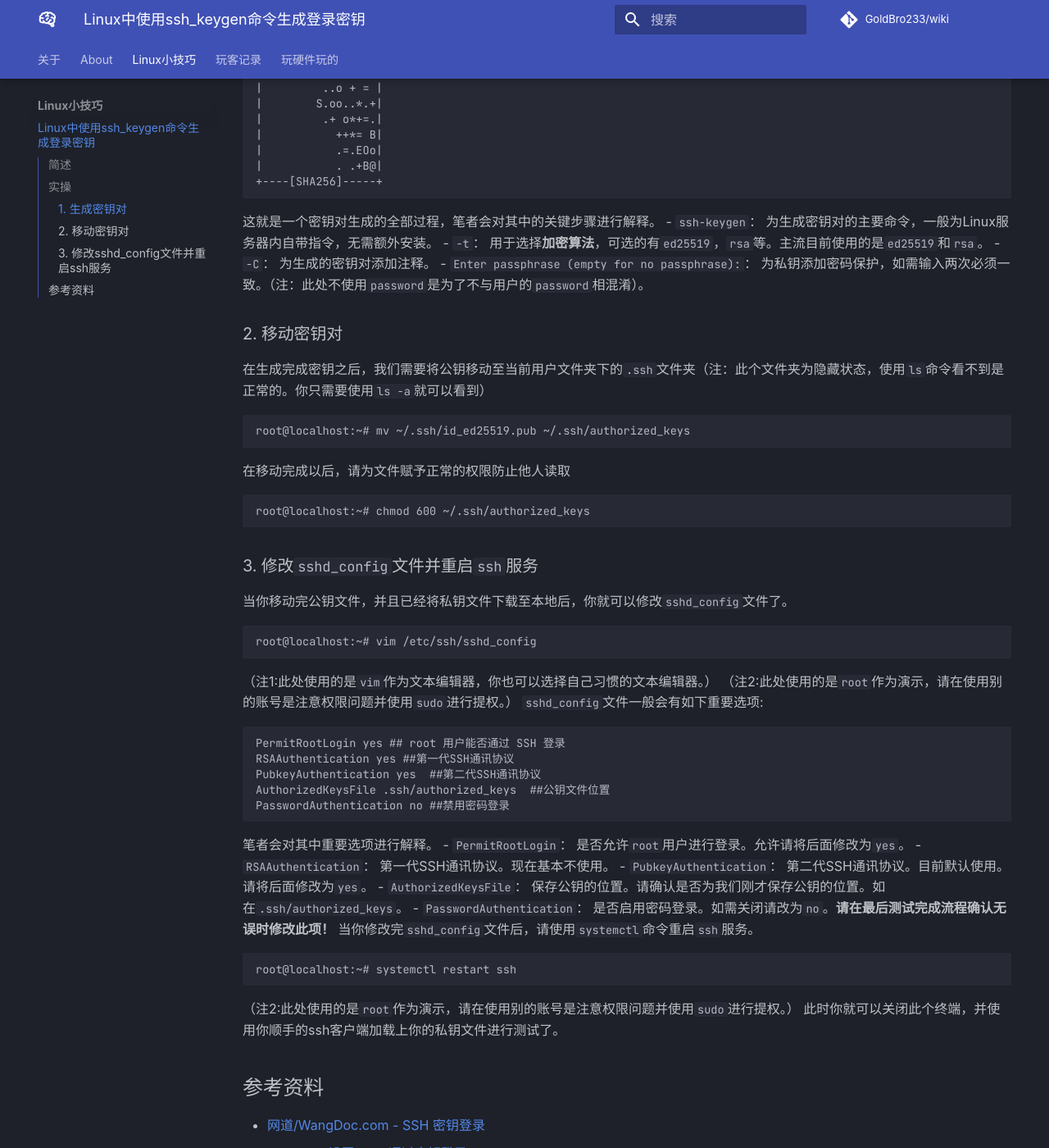
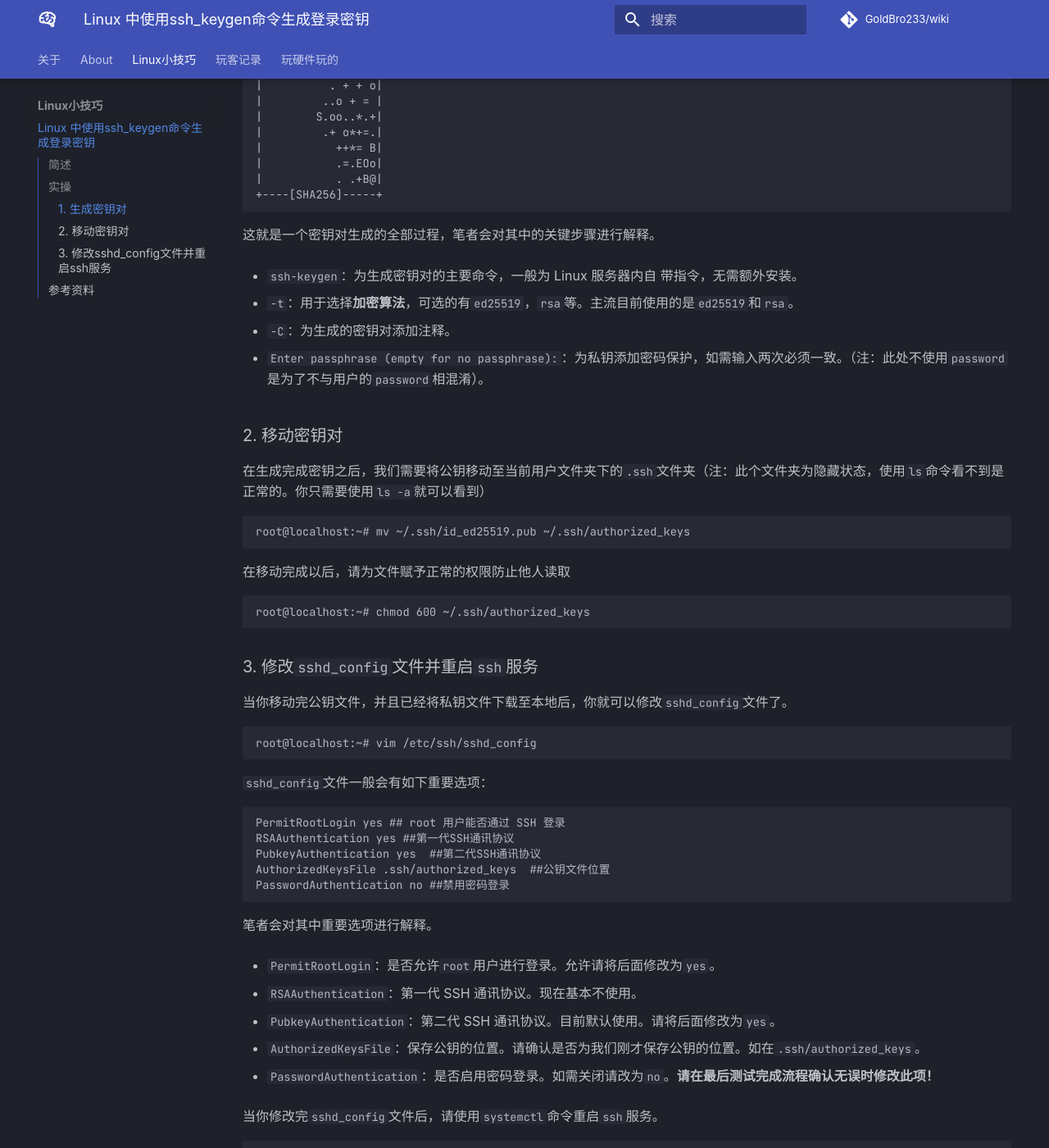
Before and after one commit to GoldBro233/wiki, an MkDocs documentation site: the page built from docs/Linux小技巧/Linux使用密钥登录.md, in a window 1280 px wide and 1400 px high, scrolled down 831 px. Shown: the whole window at 82% size. Built offline with MkDocs 1.6.1 and Material for MkDocs 9.7.7, drawn with Linux system fonts in a browser that asks for light colours; some web fonts are replaced; comment, search, counter and statistics services are not loaded; some of the changed text lies outside the part shown.

Commit message:
📖 modify: 修改了 Linux小技巧\Linux使用密钥登录.md

````diff
--- a/docs/Linux小技巧/Linux使用密钥登录.md
+++ b/docs/Linux小技巧/Linux使用密钥登录.md
@@ -1,13 +1,20 @@
-# Linux中使用`ssh_keygen`命令生成登录密钥
+# Linux 中使用`ssh_keygen`命令生成登录密钥
+
 ## 简述
+
 - 我们一般使用 MobaXTerm 等 SSH 客户端来远程管理 Linux 服务器。但是，一般的密码方式登录，容易有密码被暴力破解的问题。所以，一般我们会将 SSH 的端口设置为默认的 22 以外的端口，或者禁用 root 账户登录。其实，有一个更好的办法来保证安全，那就是通过密钥方式登录。
+
 - 密钥形式登录的原理是：利用密钥生成器制作一对密钥——一只公钥和一只私钥。将公钥添加到服务器的某个账户上，然后在客户端利用私钥即可完成认证并登录。这样一来，没有私钥，任何人都很难通过 SSH 暴力破解你的密码来远程登录到系统。此外，如果将公钥复制到其他账户甚至主机，利用私钥也可以登录。
+
 - 下面来讲解如何在 Linux 服务器上制作密钥对，将公钥添加给账户，设置 SSH，最后通过客户端登录。
+
 ## 实操
+
 ### 1. 生成密钥对
+
 首先登录你的服务器终端，并开始制作密钥对。
-以下的演示基于`Bash`下，使用`zsh`或者其他Shell的请自行调整
-```
+
+```bash
 root@localhost:~# ssh-keygen -t ed25519 -C "root@Goldbro233"
 Generating public/private ed25519 key pair.
 Enter file in which to save the key (/root/.ssh/id_ed25519):
@@ -30,47 +37,72 @@ The key's randomart image is:
 |           . .+B@|
 +----[SHA256]-----+
 ```
+
 这就是一个密钥对生成的全部过程，笔者会对其中的关键步骤进行解释。
-- `ssh-keygen`： 为生成密钥对的主要命令，一般为Linux服务器内自带指令，无需额外安装。
-- `-t`： 用于选择**加密算法**，可选的有`ed25519`，`rsa`等。主流目前使用的是`ed25519`和`rsa`。
-- `-C`： 为生成的密钥对添加注释。
-- `Enter passphrase (empty for no passphrase):`： 为私钥添加密码保护，如需输入两次必须一致。（注：此处不使用`password`是为了不与用户的`password`相混淆）。
+
+- `ssh-keygen`：为生成密钥对的主要命令，一般为 Linux 服务器内自
+带指令，无需额外安装。
+
+- `-t`：用于选择**加密算法**，可选的有`ed25519`，`rsa`等。主流目前使用的是`ed25519`和`rsa`。
+
+- `-C`：为生成的密钥对添加注释。
+
+- `Enter passphrase (empty for no passphrase):`：为私钥添加密码保护，如需输入两次必须一致。（注：此处不使用`password`是为了不与用户的`password`相混淆）。
+
 ### 2.  移动密钥对
+
 在生成完成密钥之后，我们需要将公钥移动至当前用户文件夹下的`.ssh`文件夹（注：此个文件夹为隐藏状态，使用`ls`命令看不到是正常的。你只需要使用`ls -a`就可以看到）
-```
+
+```bash
 root@localhost:~# mv ~/.ssh/id_ed25519.pub ~/.ssh/authorized_keys
 ```
+
 在移动完成以后，请为文件赋予正常的权限防止他人读取
-```
+
+```bash
 root@localhost:~# chmod 600 ~/.ssh/authorized_keys
 ```
+
 ### 3.  修改`sshd_config`文件并重启`ssh`服务
+
 当你移动完公钥文件，并且已经将私钥文件下载至本地后，你就可以修改`sshd_config`文件了。
-```
+
+```vim
 root@localhost:~# vim /etc/ssh/sshd_config
 ```
-（注1:此处使用的是`vim`作为文本编辑器，你也可以选择自己习惯的文本编辑器。）
-（注2:此处使用的是`root`作为演示，请在使用别的账号是注意权限问题并使用`sudo`进行提权。）
-`sshd_config`文件一般会有如下重要选项:
-```
+
+`sshd_config`文件一般会有如下重要选项：
+
+```sshd_config
 PermitRootLogin yes ## root 用户能否通过 SSH 登录
 RSAAuthentication yes ##第一代SSH通讯协议
 PubkeyAuthentication yes  ##第二代SSH通讯协议
 AuthorizedKeysFile .ssh/authorized_keys  ##公钥文件位置
 PasswordAuthentication no ##禁用密码登录
 ```
+
 笔者会对其中重要选项进行解释。
-- `PermitRootLogin`： 是否允许`root`用户进行登录。允许请将后面修改为`yes`。
-- `RSAAuthentication`： 第一代SSH通讯协议。现在基本不使用。
-- `PubkeyAuthentication`： 第二代SSH通讯协议。目前默认使用。请将后面修改为`yes`。
-- `AuthorizedKeysFile`： 保存公钥的位置。请确认是否为我们刚才保存公钥的位置。如在`.ssh/authorized_keys`。
-- `PasswordAuthentication`： 是否启用密码登录。如需关闭请改为`no`。**请在最后测试完成流程确认无误时修改此项！**
+
+- `PermitRootLogin`：是否允许`root`用户进行登录。允许请将后面修改为`yes`。
+
+- `RSAAuthentication`：第一代 SSH 通讯协议。现在基本不使用。
+
+- `PubkeyAuthentication`：第二代 SSH 通讯协议。目前默认使用。请将后面修改为`yes`。
+
+- `AuthorizedKeysFile`：保存公钥的位置。请确认是否为我们刚才保存公钥的位置。如在`.ssh/authorized_keys`。
+
+- `PasswordAuthentication`：是否启用密码登录。如需关闭请改为`no`。**请在最后测试完成流程确认无误时修改此项！**
+
 当你修改完`sshd_config`文件后，请使用`systemctl`命令重启`ssh`服务。
+
 ```
 root@localhost:~# systemctl restart ssh
 ```
-（注2:此处使用的是`root`作为演示，请在使用别的账号是注意权限问题并使用`sudo`进行提权。）
-此时你就可以关闭此个终端，并使用你顺手的ssh客户端加载上你的私钥文件进行测试了。
+
+此时你就可以关闭此个终端，并使用你顺手的 ssh 客户端加载上你的私钥文件进行测试了。
+
 ## 参考资料
+
 - [网道/WangDoc.com - SSH 密钥登录](https://wangdoc.com/ssh/key#ssh-keygen%E5%91%BD%E4%BB%A4%E7%94%9F%E6%88%90%E5%AF%86%E9%92%A5)
+
 - [Runoob - 设置 SSH 通过密钥登录](https://www.runoob.com/w3cnote/set-ssh-login-key.html)
````
